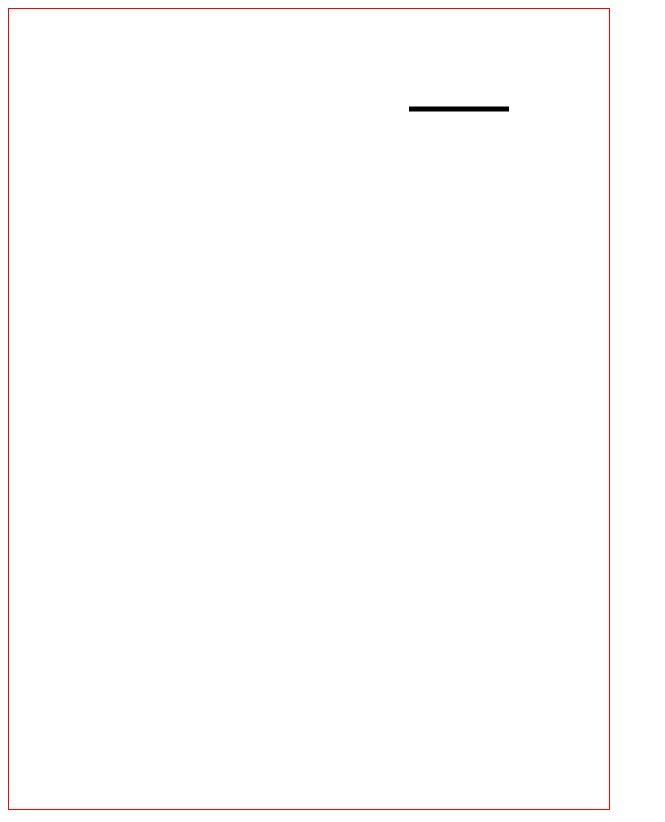
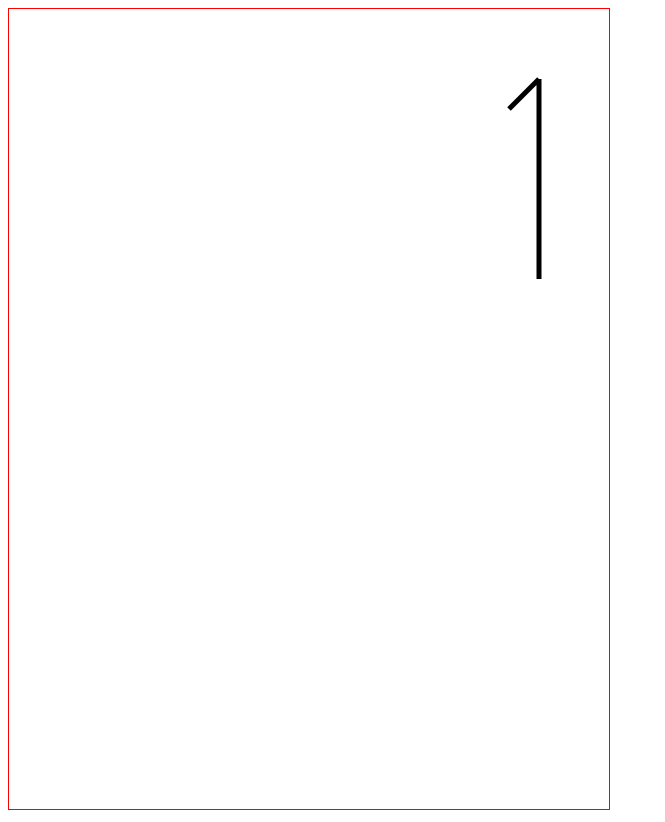
Before and after one commit to msharekh/alarabia, a plain HTML site: page index.html in a window 1280 px wide. Shown: the whole page, without its empty margins (0-665 px from the left). Drawn offline with Linux system fonts and the light colour scheme.

Commit message:
clean code

```diff
--- a/index.html
+++ b/index.html
@@ -23,60 +23,47 @@
 </head>
 
 <body>
-
     <canvas id="my-house" width="300" height="300"></canvas>
-
     <canvas id="arabic-word" width="600" height="800"></canvas>
-
 </body>
 
 </html>
 <script>
-    // const canvas1 = document.getElementById('my-house');
     const canvas2 = document.getElementById('arabic-word');
-
-    // const ctx1 = canvas1.getContext('2d');
     const ctx2 = canvas2.getContext('2d');
 
-    // Set line width
-    // ctx1.lineWidth = 10;
     ctx2.lineWidth = 5;
 
-    /*
-    // Wall
-    ctx1.strokeRect(75, 140, 150, 110);
+    /*::::::::::::::::  Part  1 ::::::::::::::::*/
+    dx = 30;
+    dy = - 30;
 
-    // Door
-    ctx1.fillRect(130, 190, 40, 60);
+    let p;
+    p = set_p(500, 100, dx, dy);
+    drawP(ctx2, p)
+    /*::::::::::::::::  Part  1 ::::::::::::::::*/
+    dx = 0;
+    dy = 200;
+    p = set_p(p.endX, p.endY, dx, dy);
 
-    // Roof
-    ctx1.moveTo(50, 140);
-    ctx1.lineTo(150, 60);
-    ctx1.lineTo(250, 140);
-    ctx1.closePath();
-    ctx1.stroke();
-    */
-
-    // arabic word
+    drawP(ctx2, p)
+    // -------------------
+    ctx2.stroke();
+    function set_p(x, y, dx, dy) {
         let p = {
             startX: 0,
             startY: 0,
             endX: 0,
             endY: 0
         }
-
-
-    p.startX = 400;
-    p.startY = 100;
-
-    dx = 100;
-    dy = 0;
-
+        p.startX = x;
+        p.startY = y;
         p.endX = p.startX + dx;
         p.endY = p.startY + dy;
-
+        return p;
+    }
+    function drawP(ctx2, p) {
         ctx2.moveTo(p.startX, p.startY);
         ctx2.lineTo(p.endX, p.endY);
-
-    ctx2.stroke();
+    }
 </script>
```
Lines whose indentation alone changed are shown as unchanged.
